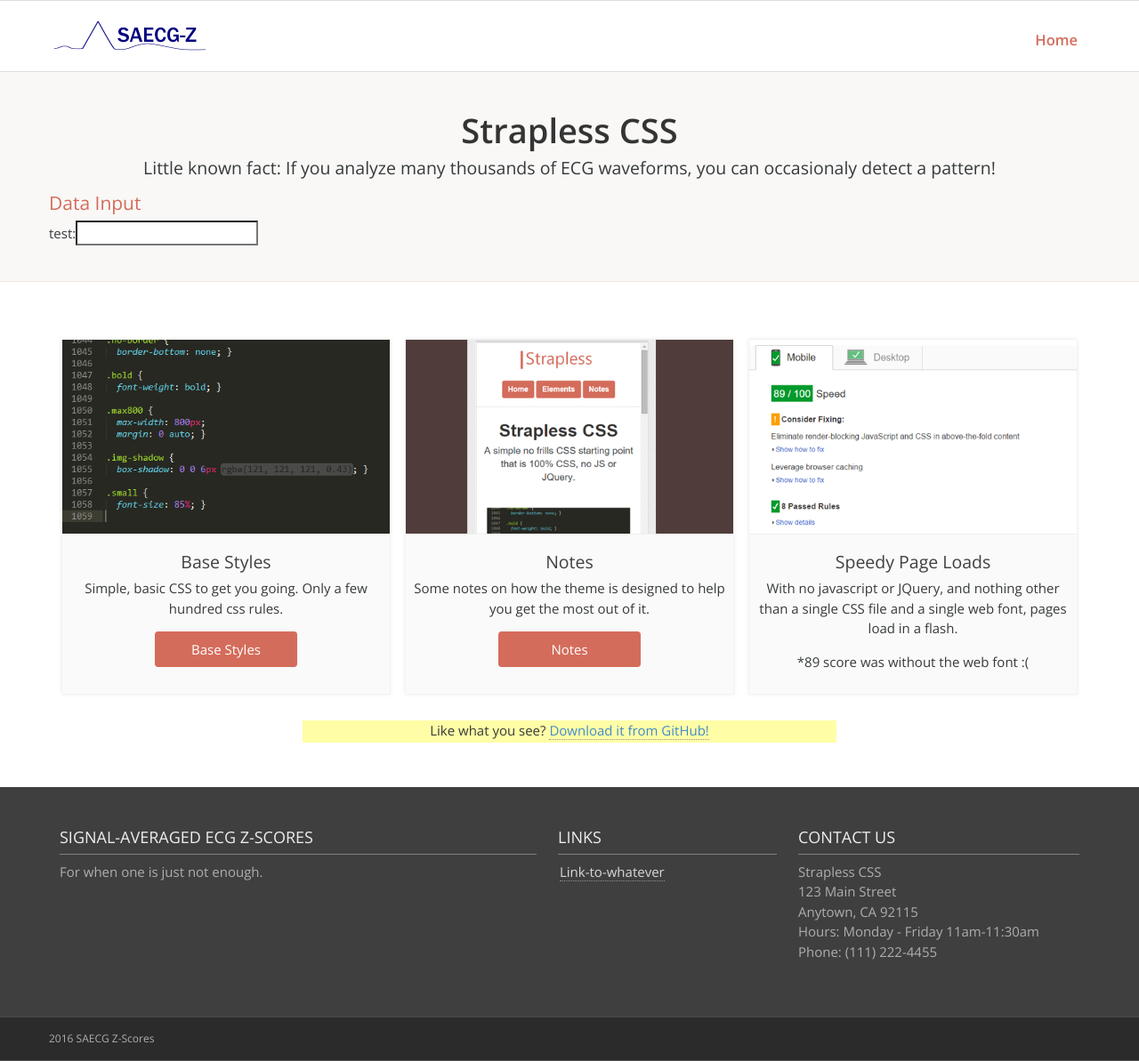
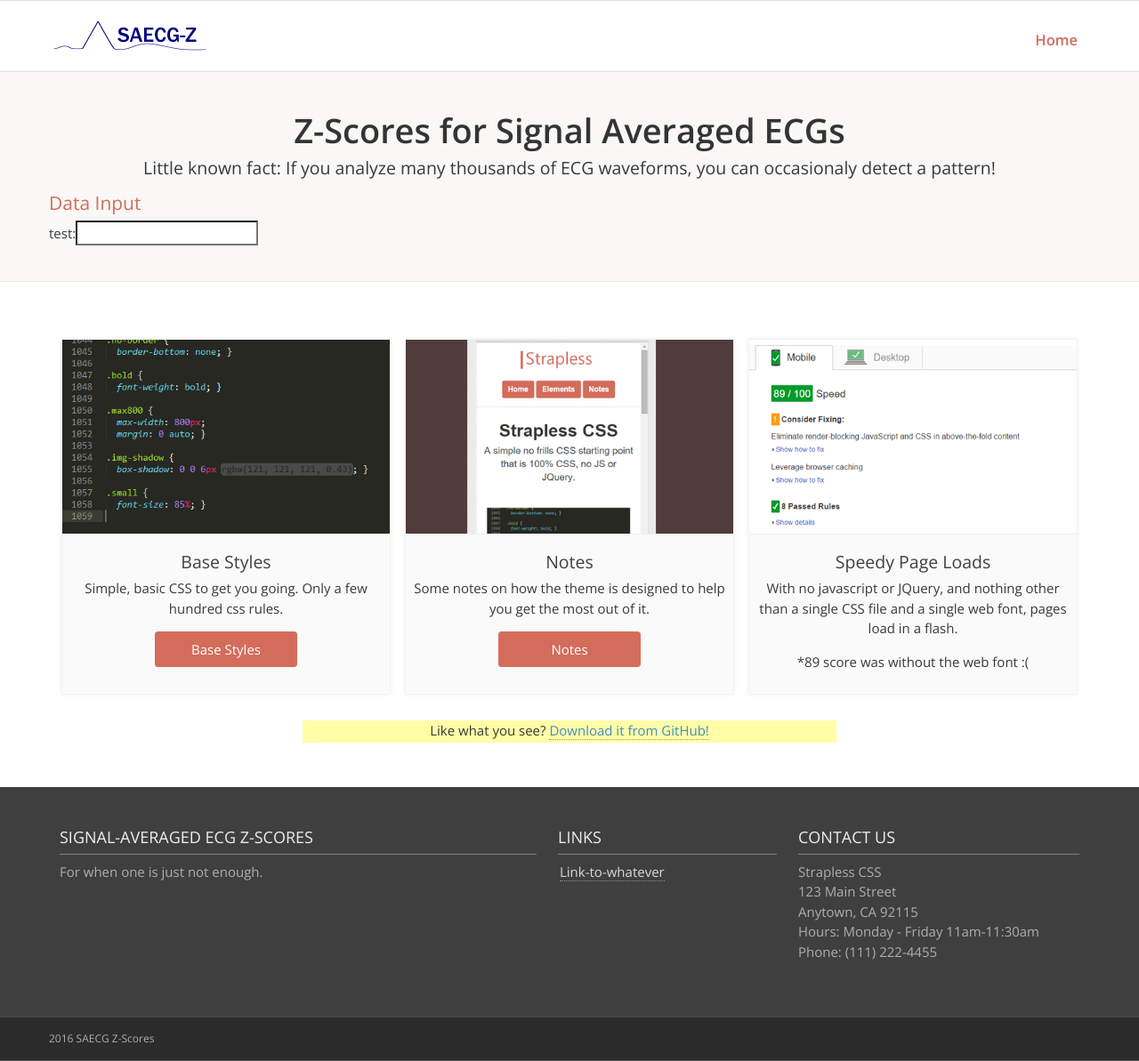
Before and after one commit to rdyar/strapless, a Jekyll site: the page built from index.html, in a window 1280 px wide and 1193 px high. Shown: the whole window at 89% size. Built offline with Jekyll 4.4.1, drawn with Linux system fonts in a browser that asks for light colours.

Commit message:
Update index.html

```diff
--- a/index.html
+++ b/index.html
@@ -6,7 +6,7 @@ active: yes
 ---
 <section class="section-alt pad-top">
   <div class="container">
-    <h1 class="text-center headline">Strapless CSS</h1>
+    <h1 class="text-center headline">Z-Scores for Signal Averaged ECGs</h1>
     <p class="text-center lead">Little known fact: If you analyze many thousands of ECG waveforms, you can occasionaly detect a pattern!
     </p>
     <div>
```
